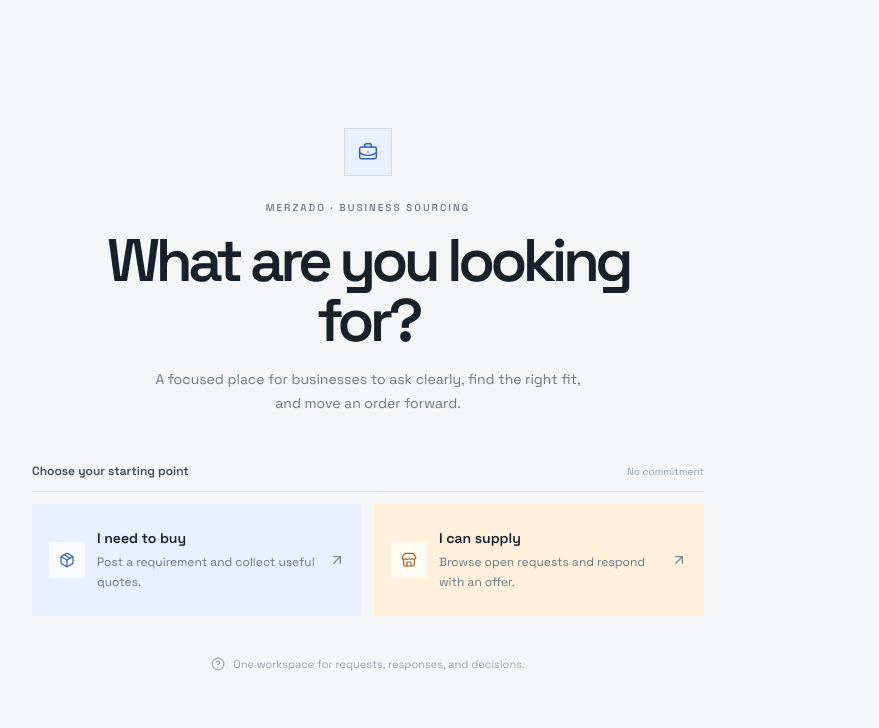
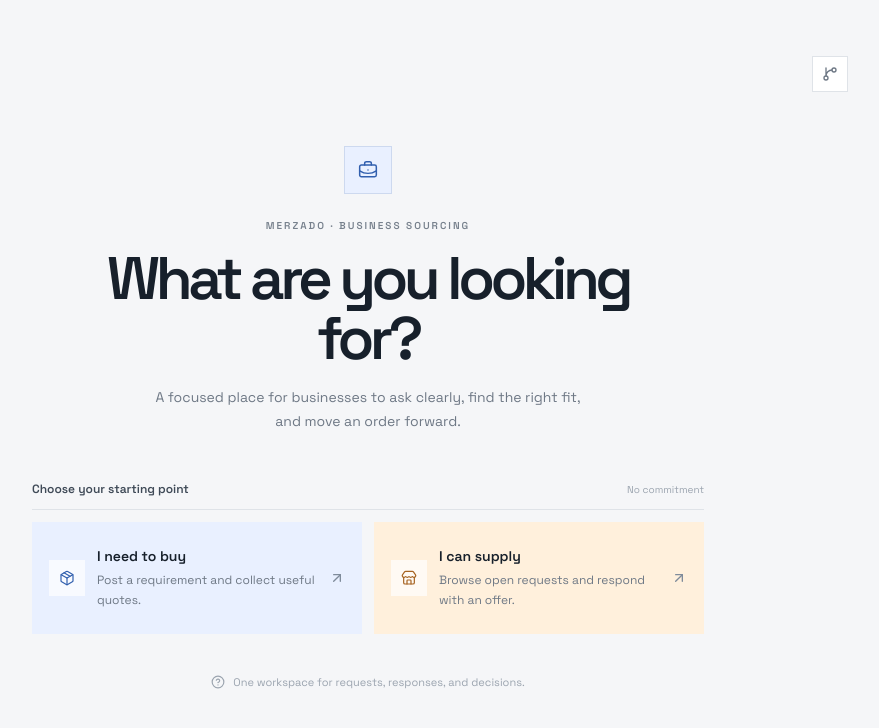
Before and after one commit to vinitngr/marzado-rfq-marketplace, a Next.js app: page / in a window 1280 px wide. Shown: the top 728 px of the page, without its empty margins (272-1151 px from the left). Built offline with nearby package versions, Linux system fonts and the light colour scheme.

Commit message:
feat: add project repository link

```diff
--- a/src/app/page.tsx
+++ b/src/app/page.tsx
@@ -3,6 +3,7 @@
   ArrowUpRight,
   BriefcaseBusiness,
   CircleHelp,
+  GitBranch,
   Package,
   Store,
 } from "lucide-react";
@@ -28,6 +29,18 @@
   return (
     <div className="min-h-screen bg-[#f5f6f8] text-[#17202b]">
       <main className="mx-auto flex min-h-screen max-w-5xl flex-col items-center px-5 py-10 sm:px-8 sm:py-14">
+        <div className="flex w-full justify-end">
+          <a
+            aria-label="View Merzado on GitHub"
+            className="grid size-9 place-items-center border border-[#dfe3e8] bg-white text-[#6e7885] transition hover:border-[#17202b] hover:text-[#17202b]"
+            href="https://github.com/vinitngr/marzado-rfq-marketplace"
+            rel="noreferrer"
+            target="_blank"
+            title="View source on GitHub"
+          >
+            <GitBranch className="size-4" />
+          </a>
+        </div>
         <section className="flex w-full max-w-3xl flex-1 flex-col items-center justify-center text-center">
           <div className="mb-6 grid size-12 place-items-center border border-[#cdd9ef] bg-[#e9f0ff] text-[#315fae]">
             <BriefcaseBusiness className="size-5" strokeWidth={1.8} />
--- a/src/lib/auth.ts
+++ b/src/lib/auth.ts
@@ -13,7 +13,7 @@
       clientId: process.env.AUTH_GITHUB_ID || "",
       clientSecret: process.env.AUTH_GITHUB_SECRET || "",
     }),
-    // Demo Credentials Provider for testing & rubric grading
+
     Credentials({
       id: "demo-login",
       name: "Demo Account",
--- a/src/lib/guards.ts
+++ b/src/lib/guards.ts
@@ -7,7 +7,9 @@
 export async function requireUser(role?: "BUYER" | "SUPPLIER") {
   const session = await auth();
   if (!session?.user?.id) redirect("/login");
+
   const user = await db.query.users.findFirst({ where: eq(users.id, session.user.id) });
+
   if (!user) redirect("/login");
   if (role && user.role !== role) redirect(`/onboarding?role=${role}`);
   return user;
```
